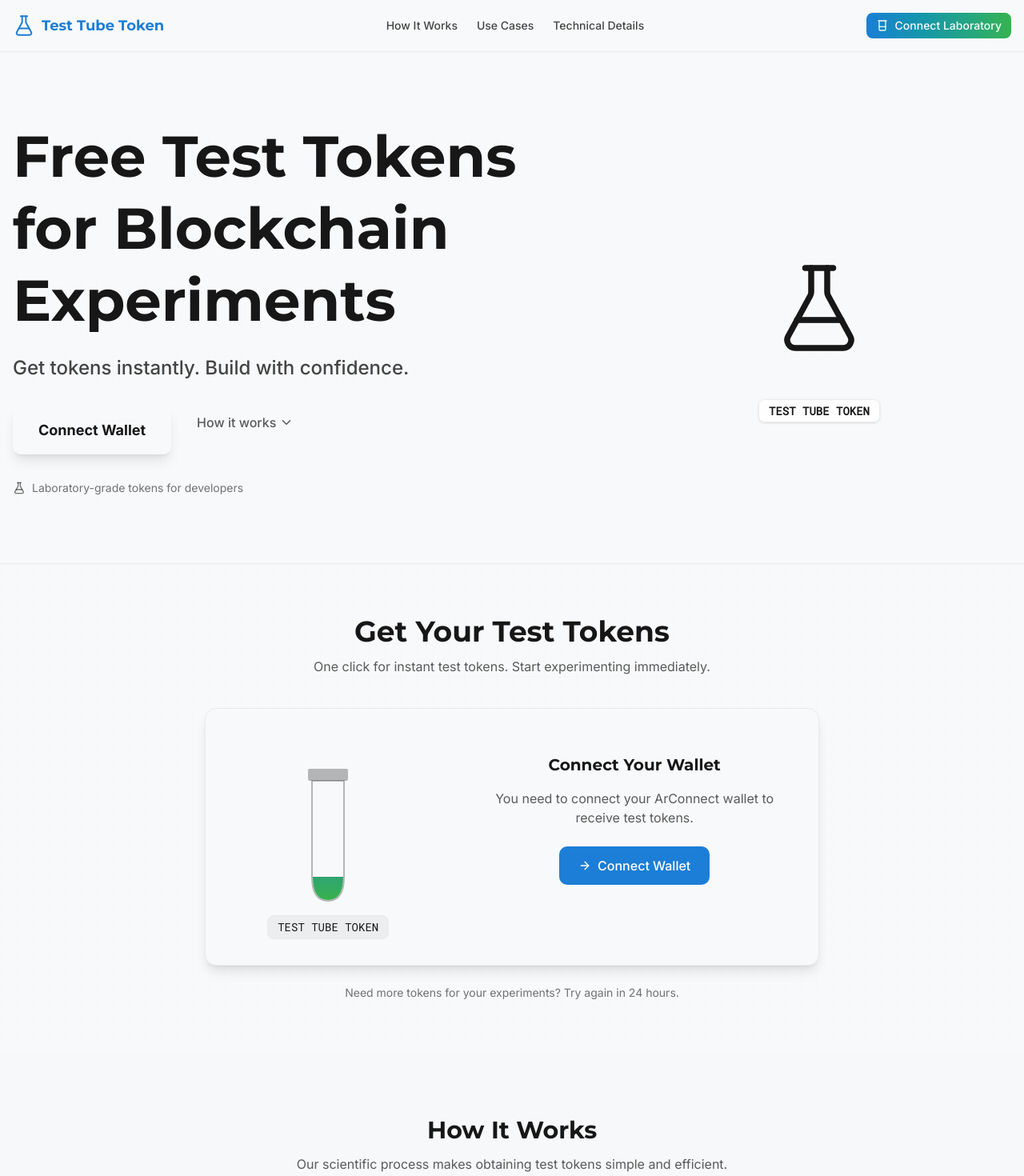
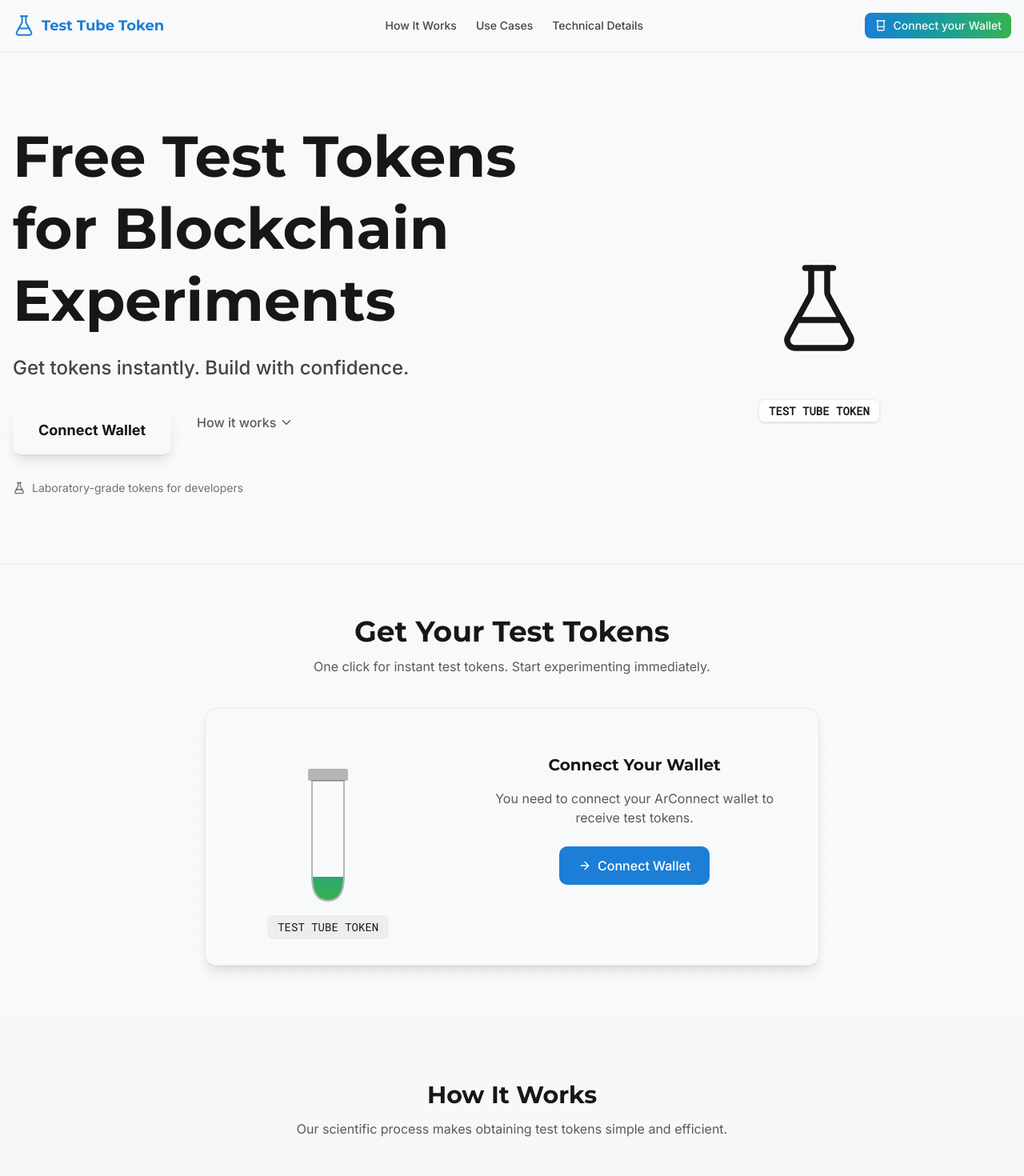
Before and after one commit to skyf0xx/test-tube-token, a Next.js app: page / in a window 1280 px wide. Shown: the top 1470 px of the page at 80% size. Built offline with nearby package versions, Linux system fonts and the light colour scheme.

Commit message:
feat: update copy

```diff
--- a/src/components/TestTubeWalletButton.tsx
+++ b/src/components/TestTubeWalletButton.tsx
@@ -61,7 +61,7 @@ export const TestTubeWalletButton: React.FC = () => {
             >
                 <span className="relative z-10 flex items-center">
                     <Beaker className="h-4 w-4 mr-2" />
-                    Connect Laboratory
+                    Connect your Wallet
                 </span>
                 <span className="absolute inset-0 bg-gradient-to-r from-[#7950F2] to-[#7950F2] opacity-0 group-hover:opacity-100 transition-opacity duration-300" />
             </Button>
--- a/src/components/sections/how-it-works-section.tsx
+++ b/src/components/sections/how-it-works-section.tsx
@@ -26,7 +26,7 @@ export const HowItWorksSection: React.FC = () => {
     const steps = [
         {
             id: 1,
-            title: 'Connect Laboratory',
+            title: 'Connect Wallet',
             description:
                 'Link your ArConnect wallet to identify your equipment',
             icon: Wallet,
--- a/src/components/sections/token-dispenser-section.tsx
+++ b/src/components/sections/token-dispenser-section.tsx
@@ -218,7 +218,7 @@ export const TokenDispenserSection: React.FC = () => {
                                     <div className="space-y-6">
                                         <div>
                                             <h3 className="text-xl font-bold font-headings mb-4">
-                                                Laboratory Ready
+                                                Wallet Ready
                                             </h3>
 
                                             {/* Wallet connection status */}
@@ -270,7 +270,7 @@ export const TokenDispenserSection: React.FC = () => {
                                                             ? 'bg-test-tube-green'
                                                             : ''
                                                     }
-                                                    text-white shadow-lg`}
+                                                    text-foreground shadow-lg`}
                                                 onClick={handleGetTokens}
                                                 disabled={dispensing || success}
                                                 whileHover={
@@ -337,8 +337,7 @@ export const TokenDispenserSection: React.FC = () => {
                                         <div className="text-sm text-foreground/60 pt-4 border-t border-border">
                                             <p className="flex items-center">
                                                 <AlertCircle className="w-4 h-4 mr-2 flex-shrink-0" />
-                                                For testing purposes only. One
-                                                request per wallet per 24 hours.
+                                                For testing purposes only.
                                             </p>
                                         </div>
                                     </div>
@@ -367,14 +366,6 @@ export const TokenDispenserSection: React.FC = () => {
                             </div>
                         </div>
                     </motion.div>
-
-                    {/* Rate limit information */}
-                    <div className="mt-6 text-center text-sm text-foreground/60">
-                        <p>
-                            Need more tokens for your experiments? Try again in
-                            24 hours.
-                        </p>
-                    </div>
                 </div>
             </div>
         </section>
```
